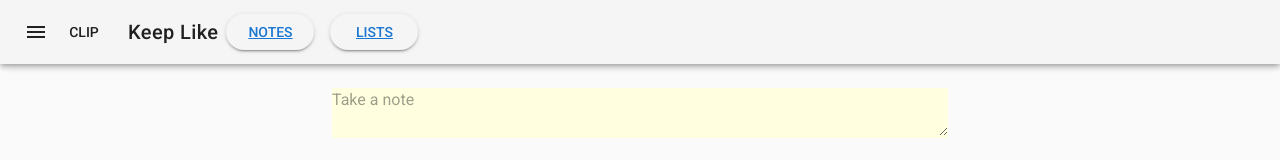
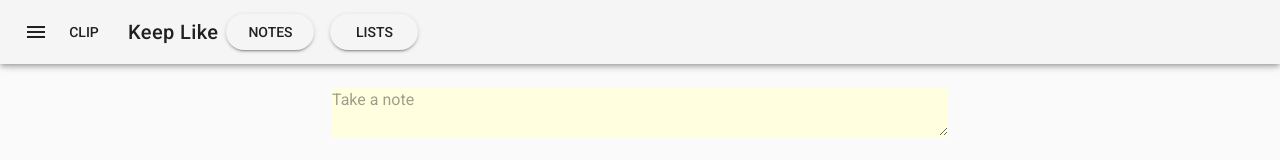
Before and after one commit to Sagar535/keep_like, a Vue app: page / in a window 1280 px wide. Shown: the top 160 px of the page. Built offline with nearby package versions, Linux system fonts and the light colour scheme.

Commit message:
code refactored

```diff
--- a/src/App.vue
+++ b/src/App.vue
@@ -33,8 +33,8 @@
         Clip
       </v-btn>
       <v-toolbar-title v-text="title"></v-toolbar-title>
-      <v-btn round><router-link to="/">Notes</router-link></v-btn>
-      <v-btn round><router-link to="/list">Lists</router-link></v-btn>
+      <router-link to="/"><v-btn round>Notes</v-btn></router-link>
+      <router-link to="/list"><v-btn round>Lists</v-btn></router-link>
       <v-spacer></v-spacer>
     </v-toolbar>
     <v-content>
```
